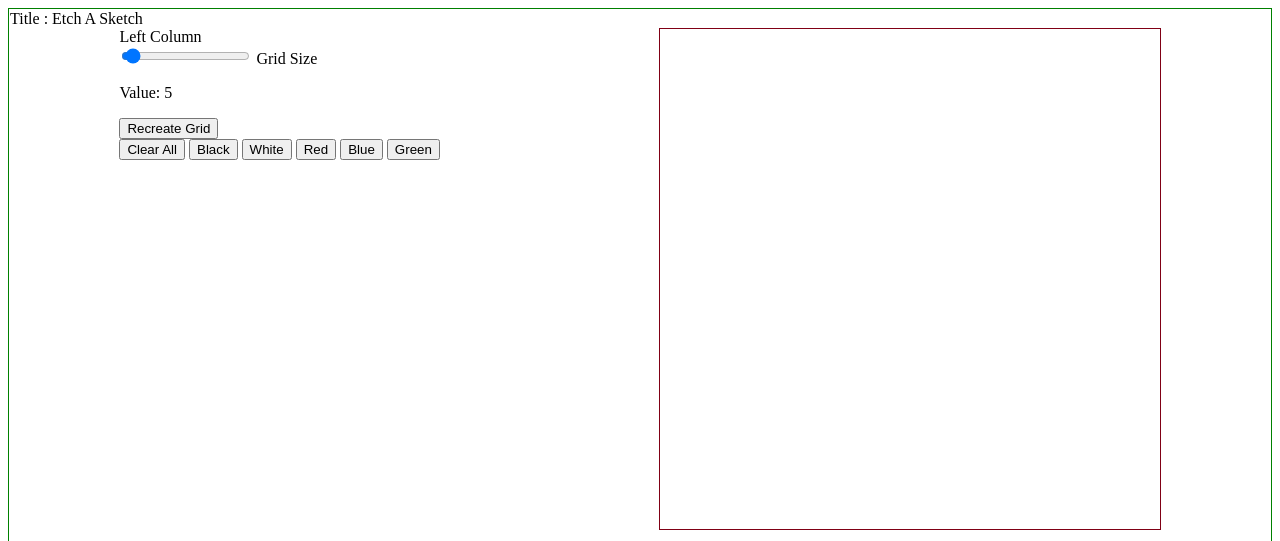
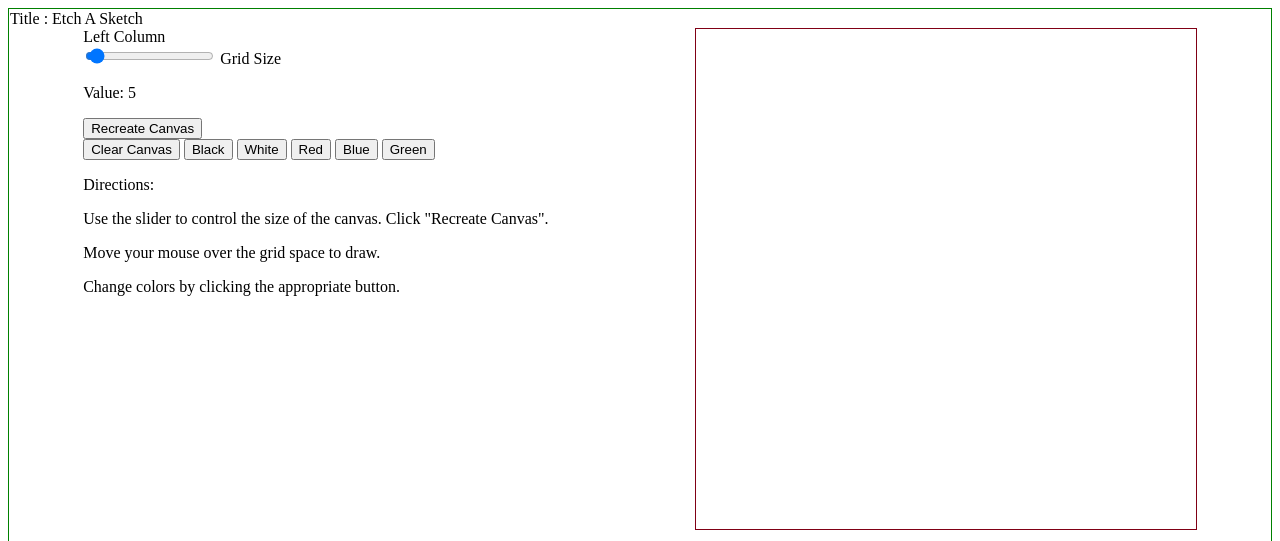
Before and after one commit to RinkM/Odin4-Drawing, a plain HTML site: page index.html in a window 1280 px wide. Shown: the top 541 px of the page. Drawn offline with Linux system fonts and the light colour scheme.

Commit message:
added directions, adjusted buttons

```diff
--- a/index.html
+++ b/index.html
@@ -21,15 +21,23 @@
                     min="2" max="100" value ="5">
                 <label for="gridSize">Grid Size</label>
                 <p>Value: <span class="gridSize"></span></p>
-                <button class = "recreateGrid">Recreate Grid</button>
+                <button class = "recreateGrid">Recreate Canvas</button>
             </div>
-            <button class = "clear">Clear All</button>
+            <button class = "clear">Clear Canvas</button>
             <button class = "black">Black</button>
             <button class = "white">White</button>
             <button class = "red">Red</button>
             <button class = "blue">Blue</button>
             <button class = "green">Green</button>
+            <div>
+            <p>Directions:</p>
+            Use the slider to control the size of the canvas. Click "Recreate Canvas".
 
+            <p>Move your mouse over the grid space to draw.</p>
+
+            <p>Change colors by clicking the appropriate button.</p>
+
+            </div>
 
         </div>
         <div class = "workspace">
```
